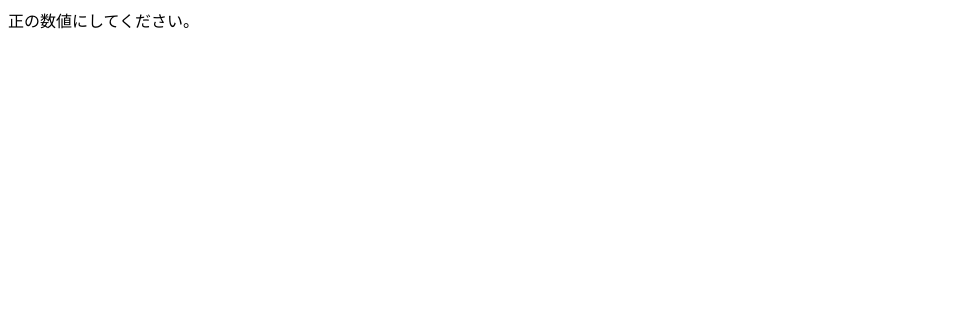
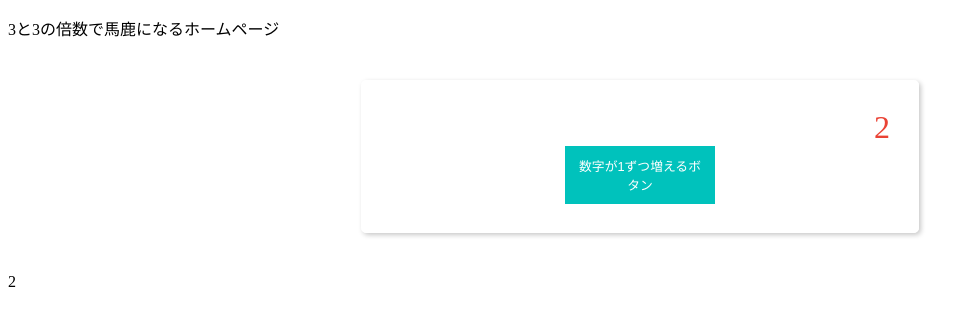
Before and after one commit to maintedragon/3Baka, a plain HTML site: page index.html in a window 1280 px wide. Both pictures are taken after a click on the button "数字が1ずつ増えるボタン". Shown: the whole page, without its empty margins (0-978 px from the left). Drawn offline with Linux system fonts and the light colour scheme.

Commit message:
apply ahoaho logic

```diff
--- a/index.html
+++ b/index.html
@@ -13,6 +13,7 @@
       <span id="target">1</span>
       <button id="btn">数字が1ずつ増えるボタン</button>
     </div>
+    <div id="osamu"></div>
     <script type="text/javascript" src="index.js"></script>
   </body>
 </html>
--- a/index.js
+++ b/index.js
@@ -31,24 +31,25 @@ const add = 1;
 const increment = 1;
 
 //イベントリスナー
-btn.addEventListener('click', ()=>{
+btn.addEventListener("click", () => {
   //テキストコンテンツを取得
-    let total = format(target.textContent)
+  let total = format(target.textContent);
   //テキストコンテンツにaddを加算
-    total = Number(total) + add
+  total = Number(total) + add;
   //カウントアップの処理を実行する
-    countUp(target, total, increment)
   //3だったら馬鹿になる
-    if(btn > 0){
-        for(var i = 1; a > i; i++){
+  if (total > 0) {
+    for (var i = 0; total >= i; i++) {
       var ii = String(i);
-            if(i % 3 === 0 || ii.indexOf("3") >= 0){
-                document.write(i + "アホ<br>");
+      if (i % 3 === 0 || ii.indexOf("3") >= 0) {
+        document.querySelector("#osamu").innerHTML = "<p>アホ</p>";
       } else {
-                document.write(i + "<br>");
+        document.querySelector("#osamu").innerHTML = i;
+        document.querySelector("#target").innerHTML = i;
       }
     }
   } else {
     document.write("正の数値にしてください。");
   }
-})
+  countUp(target, total, increment);
+});
```
Lines whose indentation alone changed are shown as unchanged.
